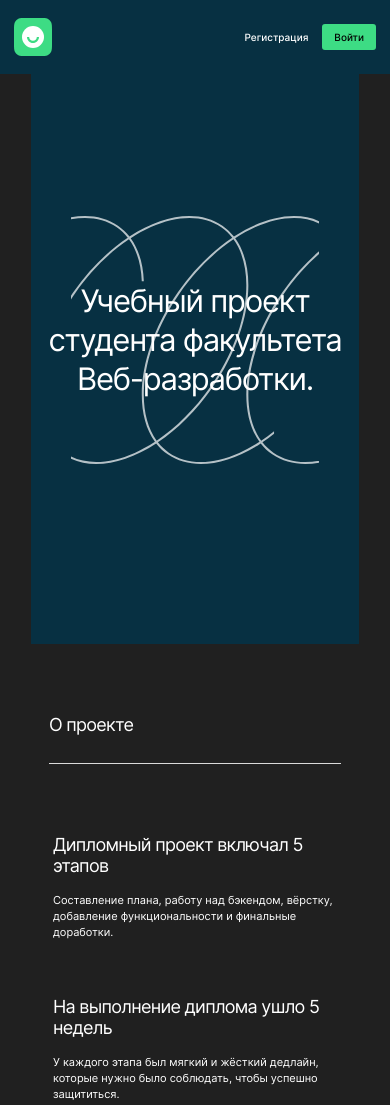
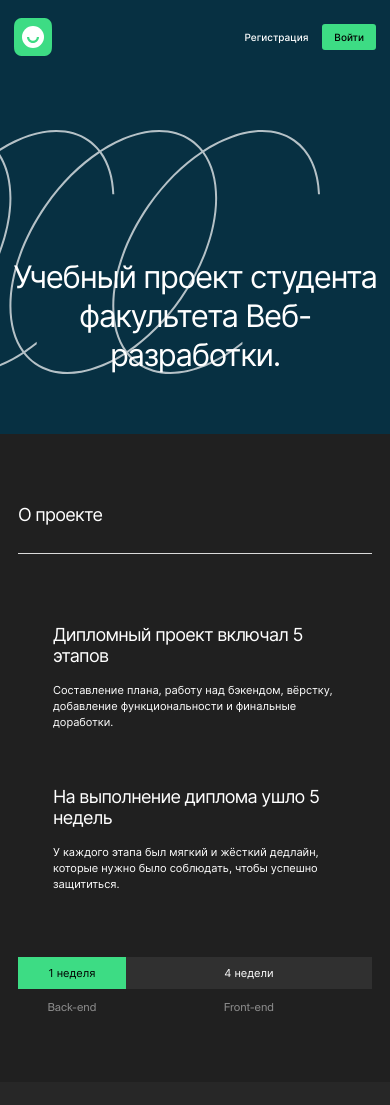
Before and after one commit to elena1983-zinatylina/movies-explorer-frontend, a React app: page / in a window 390 px wide. Shown: the top 1105 px of the page. Built offline with nearby package versions, Linux system fonts and the light colour scheme.

Commit message:
работа с макетом в перфект пиксель

```diff
--- a/src/components/AboutMe/AboutMe.css
+++ b/src/components/AboutMe/AboutMe.css
@@ -41,7 +41,7 @@
     font-size: 14px;
     font-weight: 400;
     line-height: 22px;
-    margin-bottom: 99px;
+    margin-bottom: 76px;
   }
 
   .aboutme__link {
--- a/src/components/AboutProject/AboutProject.css
+++ b/src/components/AboutProject/AboutProject.css
@@ -7,7 +7,7 @@
 
   .aboutproject__title {
     margin: 0;
-    margin-top: 110px;
+    margin-top: 114px;
   }
 
   .aboutproject__container {
--- a/src/components/Promo/Promo.css
+++ b/src/components/Promo/Promo.css
@@ -1,64 +1,66 @@
 .promo {
   width: 100%;
-    display: flex;
   justify-content: center;
   align-items: center;
   background-color: #073042;
   position: relative;
+  box-sizing: border-box;
+  overflow: hidden;
+}
+
+.promo__container {
+  padding: 50px 70px 403px;
 }
 
 .promo__img {
-    background: url(../../images/landing-logo.svg) no-repeat center;
-    width: 320px;
-    height: 320px;
   position: absolute;
-    top: 82px;
-    z-index: 1;
+  bottom: 60px;
+  right: 70px;
 }
 
 .promo__title {
-    max-width: 730px;
+  max-width: 620px;
   color: #fff;
-    text-align: center;
-    font-size: 50px;
   font-weight: 400;
-    line-height: 58px;
-    letter-spacing: -2px;
+  font-size: 40px;
+  line-height: 52px;
+  letter-spacing: -0.04em;
   margin: 0;
-    padding-top: 185px;
-    padding-bottom: 224px;
+  padding: 0;
 }
 
-  @media screen and (max-width: 875px) {
-    .promo__img {
-      top: 224px;
+@media screen and (max-width: 768px) {
+  .promo__container {
+    display: flex;
+    flex-direction: column;
+    align-items: center;
+    padding: 300px 0 70px;
   }
+
   .promo__title {
-      padding-top: 326px;
-      padding-bottom: 342px;
+    position: unset;
+    text-align: center;
+    margin-bottom: 140px;
+  }
+
+  .promo__logo {
+    position: unset;
+    width: 680px;
+    height: 230px;
+    display: block;
+    max-width: 100vw;
+    object-fit: cover;
   }
 }
 
-  @media screen and (max-width: 681px) {
+@media screen and (max-width: 420px) {
+  .promo__container {
+    padding: 183px 10px 0;
+  }
+
   .promo__title {
-      max-width: 600px;
-      padding-top: 310px;
+    margin-bottom: 60px;
+    font-size: 31px;
+    line-height: 39px;
   }
 }
-
-  @media screen and (max-width: 565px) {
-    .promo__img {
-      width: 248px;
-      height: 248px;
-      background-size: cover;
-      top: 142px;
-    }
-    .promo__title {
-      padding-top: 207px;
-      padding-bottom: 246px;
-      max-width: 300px;
-      font-size: 31px;
-      line-height: 39px;
-      letter-spacing: -1.24px;
-    }
-  }
--- a/src/components/Promo/Promo.js
+++ b/src/components/Promo/Promo.js
@@ -1,13 +1,18 @@
 import React from 'react';
-import './Promo.css'
+import './Promo.css';
+import promo from '../../images/landing-logo.svg';
 
-function Promo() {
+const Promo = () => {
   return (
-    <section className="promo">
-      <div className="promo__img"></div>
-      <h1 className="promo__title">Учебный проект студента факультета Веб-разработки.</h1>
+    <section className='promo'>
+      <div className='promo__container'>
+        <h1 className='promo__title'>
+          Учебный проект студента факультета Веб-разработки.
+        </h1>
+      <img className='promo__img' src={promo} alt='Логотип Промо.' />
+      </div>
     </section>
-  );
-}
+  )
+};
 
 export default Promo;
```
Lines whose indentation alone changed are shown as unchanged.
